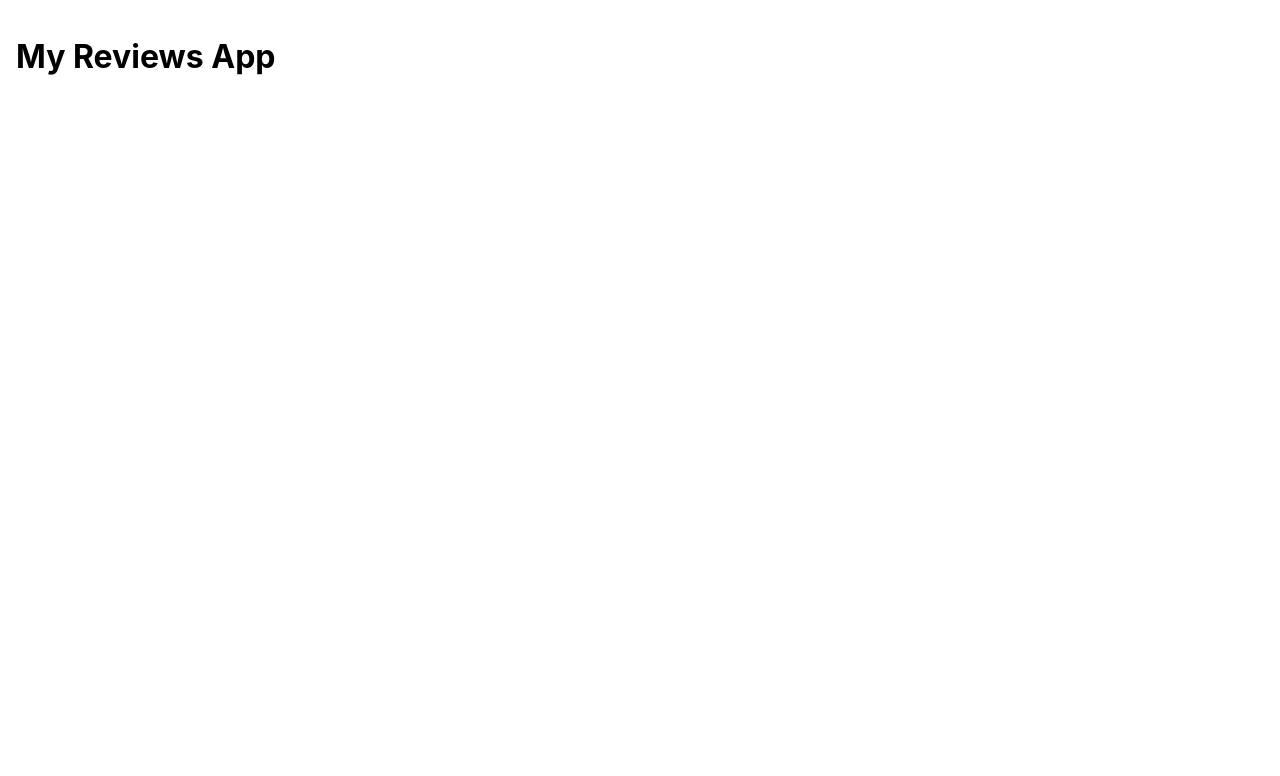
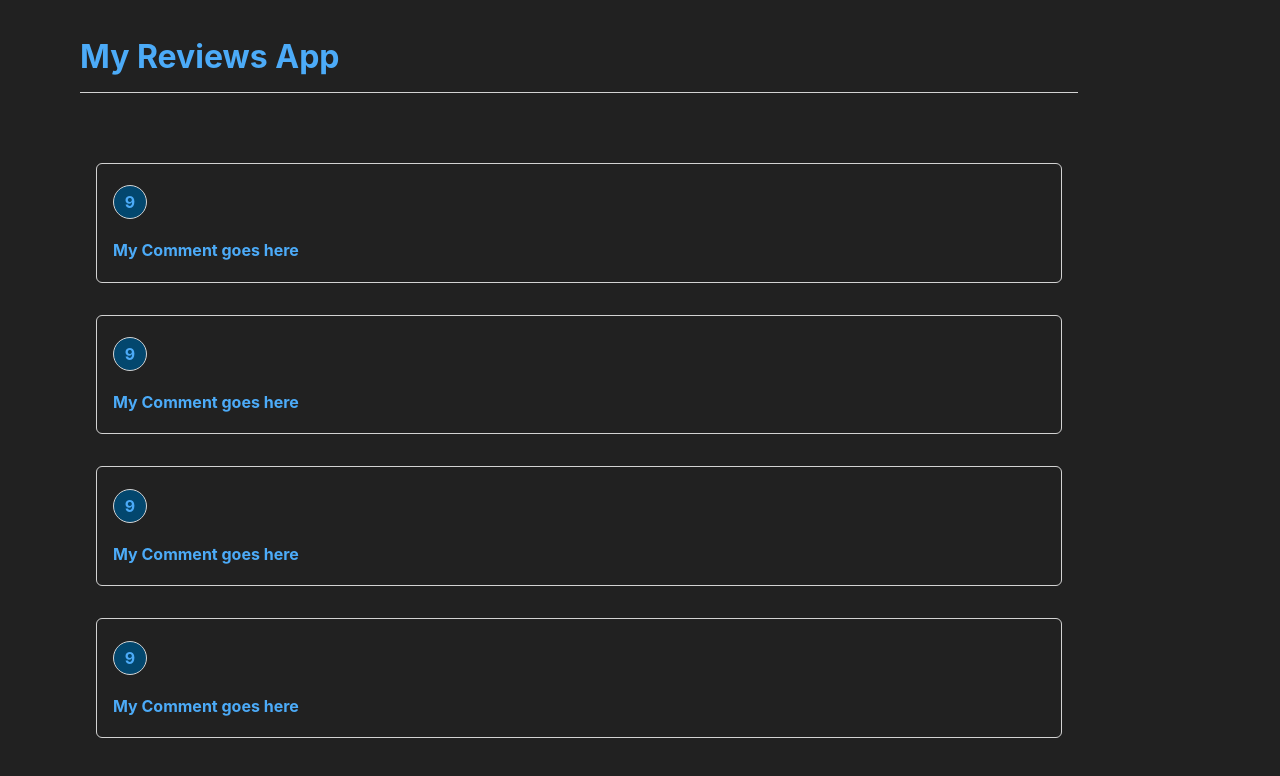
Before and after one commit to CollinsKippy/review-app-rt, a React (Create React App) app: page / in a window 1280 px wide. Shown: the top 776 px of the page. Built offline with nearby package versions, Linux system fonts and the light colour scheme.

Commit message:
reviews and review component

```diff
--- a/package.json
+++ b/package.json
@@ -6,6 +6,7 @@
     "@testing-library/jest-dom": "^5.16.5",
     "@testing-library/react": "^13.4.0",
     "@testing-library/user-event": "^13.5.0",
+    "prop-types": "^15.8.1",
     "react": "^18.2.0",
     "react-dom": "^18.2.0",
     "react-scripts": "5.0.1",
--- a/src/App.js
+++ b/src/App.js
@@ -1,5 +1,21 @@
+import { useState } from 'react';
+import ReviewList from './components/ReviewList';
+import Title from './components/Title';
+
 function App() {
-  return <h1>My Reviews App</h1>;
+  const [reviews, setReviews] = useState([
+    { id: 1, comment: 'My Comment goes here', rating: 9.0 },
+    { id: 2, comment: 'My Comment goes here', rating: 9.0 },
+    { id: 3, comment: 'My Comment goes here', rating: 9.0 },
+    { id: 4, comment: 'My Comment goes here', rating: 9.0 },
+  ]);
+
+  return (
+    <div className='container'>
+      <Title />
+      <ReviewList reviews={reviews} />
+    </div>
+  );
 }
 
 export default App;
--- /dev/null
+++ b/src/components/Review.jsx
@@ -0,0 +1,24 @@
+import PropTypes from 'prop-types';
+
+function Review(props) {
+  const { review } = props;
+
+  return (
+    <div className='review-item'>
+      <h4 className='rating'>
+        <span>{review.rating}</span>
+      </h4>
+      <h4 className='comment'>{review.comment}</h4>
+    </div>
+  );
+}
+
+Review.propTypes = {
+  review: PropTypes.shape({
+    id: PropTypes.number,
+    comment: PropTypes.string,
+    rating: PropTypes.number,
+  }),
+};
+
+export default Review;
--- /dev/null
+++ b/src/components/ReviewList.jsx
@@ -0,0 +1,26 @@
+import PropTypes from 'prop-types';
+import Review from './Review';
+
+export function ReviewList(props) {
+  const { reviews } = props;
+
+  return (
+    <div className='reviews'>
+      {reviews.map((review) => (
+        <Review review={review} key={review.id} />
+      ))}
+    </div>
+  );
+}
+
+ReviewList.propTypes = {
+  reviews: PropTypes.arrayOf(
+    PropTypes.shape({
+      id: PropTypes.number,
+      comment: PropTypes.string,
+      rating: PropTypes.number,
+    })
+  ),
+};
+
+export default ReviewList;
--- /dev/null
+++ b/src/components/Title.jsx
@@ -0,0 +1,7 @@
+import React from 'react';
+
+function Title() {
+  return <h1>My Reviews App</h1>;
+}
+
+export default Title;
--- a/src/index.css
+++ b/src/index.css
@@ -1,3 +1,9 @@
+:root {
+  --border-color: lightgray;
+  --text-color: rgb(76, 171, 248);
+  --rating-bg: rgb(3, 71, 110);
+}
+
 body {
   margin: 0;
   padding: 1rem;
@@ -6,9 +12,51 @@ body {
     sans-serif;
   -webkit-font-smoothing: antialiased;
   -moz-osx-font-smoothing: grayscale;
+  background-color: #212121;
+  color: #fefefe;
 }
 
 code {
   font-family: source-code-pro, Menlo, Monaco, Consolas, 'Courier New',
     monospace;
 }
+
+h1 {
+  color: var(--text-color);
+  border-bottom: 1px solid var(--border-color);
+  padding-bottom: 1rem;
+}
+
+.container {
+  display: flex;
+  flex-flow: column;
+  padding: 0 4rem;
+  max-width: 80%;
+}
+
+.reviews {
+  padding: 1rem;
+}
+
+.review-item {
+  border: 1px solid var(--border-color);
+  margin: 2rem 0;
+  border-radius: 6px;
+  padding: 0 1rem;
+}
+
+.review-item .rating {
+  display: flex;
+  justify-content: center;
+  align-items: center;
+
+  height: 32px;
+  width: 32px;
+  border: 1px solid var(--border-color);
+  border-radius: 50%;
+  color: var(--text-color);
+  background-color: var(--rating-bg);
+}
+.review-item .comment {
+  color: var(--text-color);
+}
```
Also changed, not shown: src/components/ReviewForm.jsx (added), 1 other file (tests, documents, lock files or other folders).
